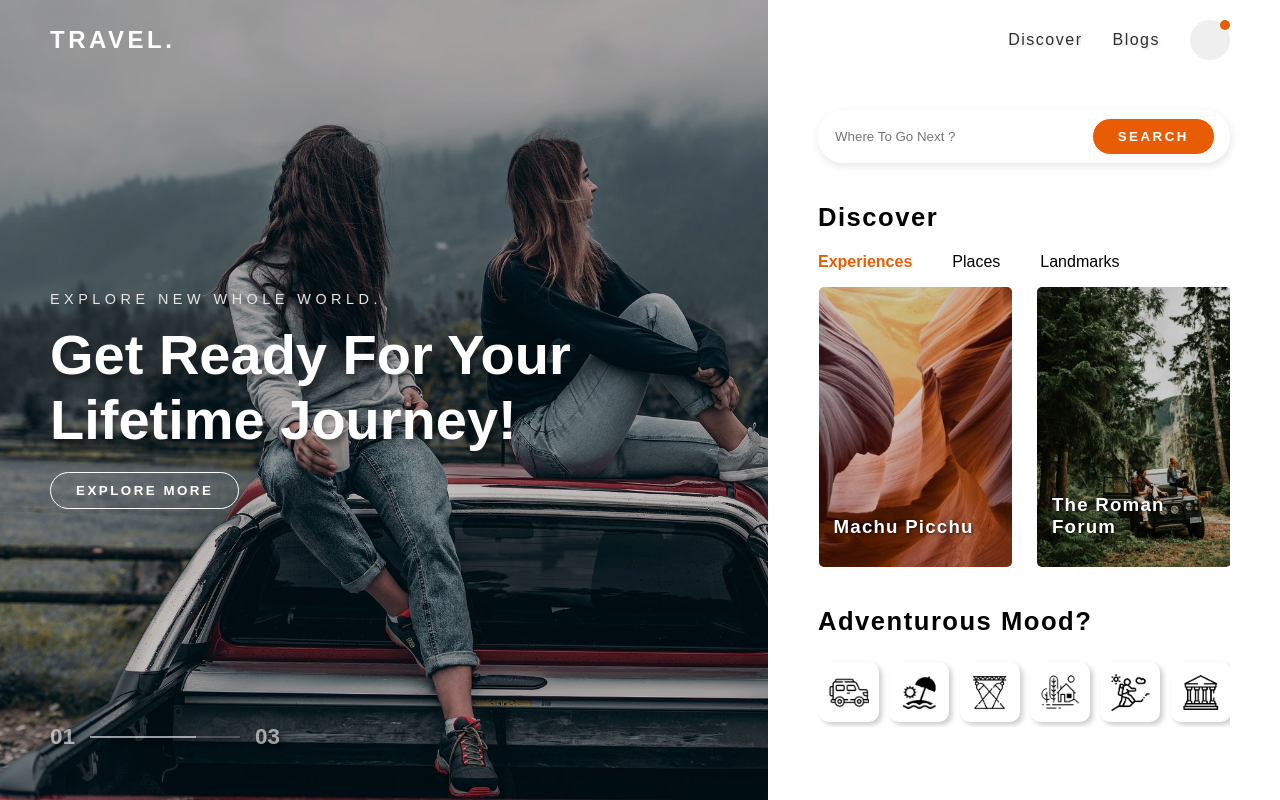
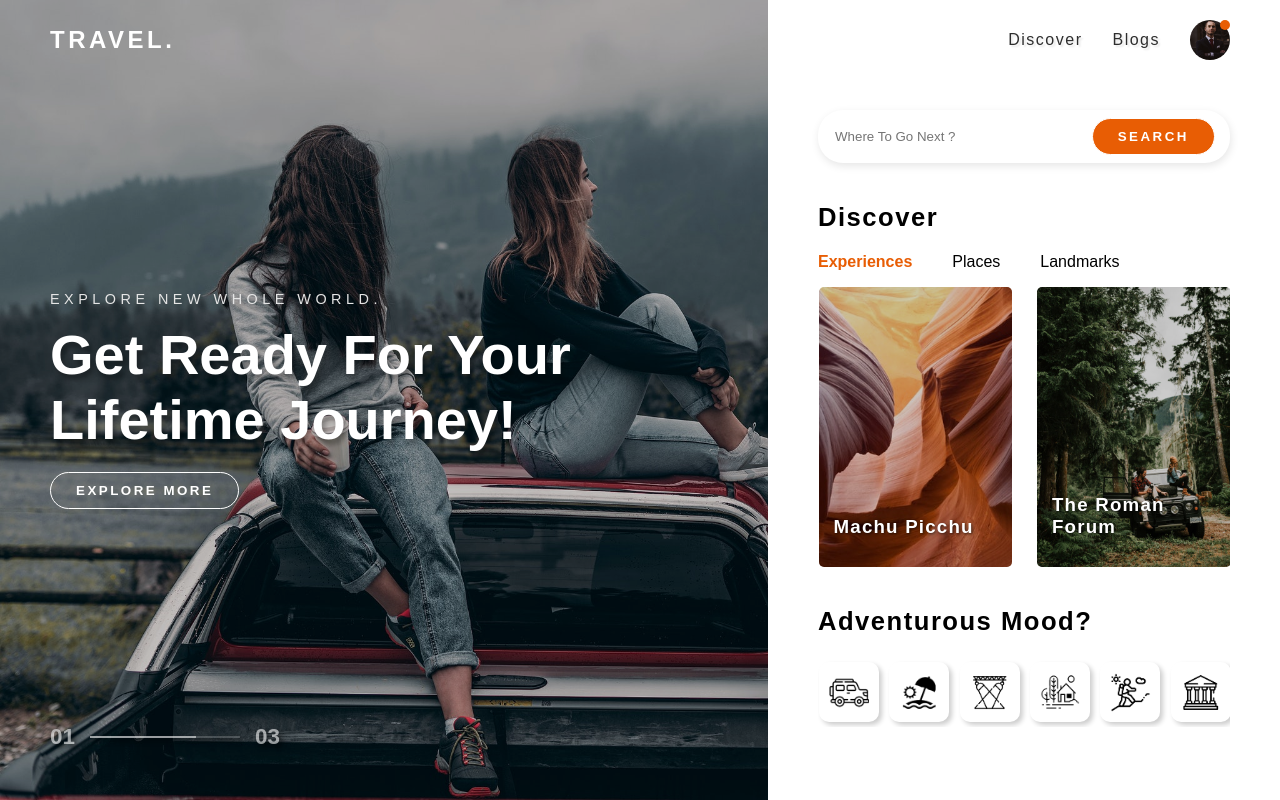
Before and after one commit to Abanoub-G-William/pintrest-design, a plain HTML site: page index.html in a window 1280 px wide. Drawn offline with nearby package versions, Linux system fonts and the light colour scheme; a web font is replaced by a local one.

Commit message:
Update style.css

```diff
--- a/css/style.css
+++ b/css/style.css
@@ -101,7 +101,7 @@ main nav .profile {
   height: 40px;
   border-radius: 20px;
   border: none;
-  background-image: url("./images/profile.jpg");
+  background-image: url("../images/profile.jpg");
   background-position: center;
   background-size: cover;
   background-repeat: no-repeat;
```
